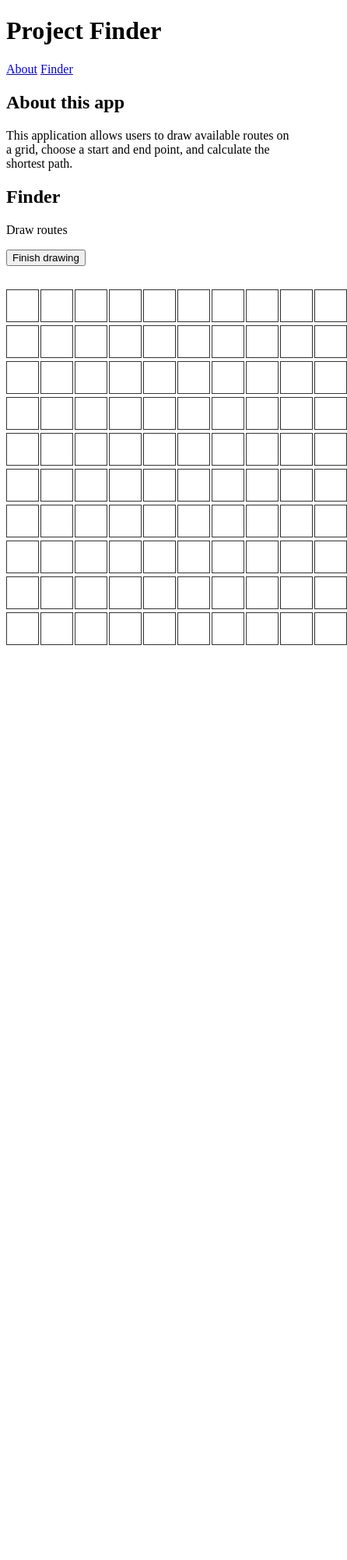
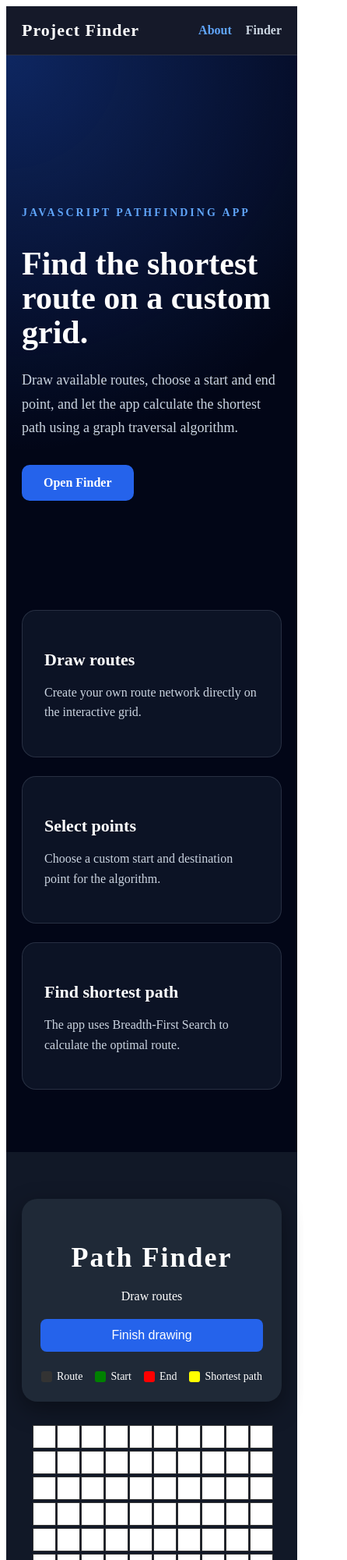
Before and after one commit to Kam9521/project-finder, a website with bundled scripts: page index.html in a window 390 px wide. Shown: the top 2000 px of the page at 78% size, 446 px wide, since content can reach past the window. Before the commit the page ends 844 px from the top, so only its background shows below. Built offline with nearby package versions, Linux system fonts and the light colour scheme.

Commit message:
Add responsive UI and About page

```diff
--- a/index.html
+++ b/index.html
@@ -1,15 +1,16 @@
-<!doctype html>
+<!DOCTYPE html>
 <html lang="en">
   <head>
-    <meta charset="utf-8" />
+    <meta charset="utf-8" >
     <title>Project Finder</title>
     <meta
       name="description"
       content="JavaScript app for finding the shortest route on a grid."
-    />
-    <meta name="viewport" content="width=device-width, initial-scale=1.0" />
+    >
+    <meta name="viewport" content="width=device-width, initial-scale=1.0" >
 
-    <link rel="stylesheet" href="dist/css/style.css" />
+    <link rel="stylesheet" href="dist/css/style.css" >
+    <link rel="stylesheet" href="https://unpkg.com/aos@2.3.4/dist/aos.css" >
   </head>
 
   <body>
@@ -25,28 +26,88 @@
     </header>
 
     <main id="pages">
-      <section id="home" class="page active">
-        <div class="container">
-          <h2>About this app</h2>
-          <p>
-            This application allows users to draw available routes on a grid,
-            choose a start and end point, and calculate the shortest path.
-          </p>
+      <section id="home" class="page active home">
+        <div class="home__hero">
+          <div class="home__content" data-aos="fade-right">
+            <p class="home__label">JavaScript Pathfinding App</p>
+
+            <h2 class="home__title">
+              Find the shortest route on a custom grid.
+            </h2>
+
+            <p class="home__description">
+              Draw available routes, choose a start and end point, and let the
+              app calculate the shortest path using a graph traversal algorithm.
+            </p>
+
+            <a href="#/finder" class="home__button">Open Finder</a>
+          </div>
+        </div>
+        <div class="home__features" data-aos="fade-up">
+          <div class="home__feature">
+            <h3>Draw routes</h3>
+
+            <p>
+              Create your own route network directly on the interactive grid.
+            </p>
+          </div>
+
+          <div class="home__feature">
+            <h3>Select points</h3>
+
+            <p>
+              Choose a custom start and destination point for the algorithm.
+            </p>
+          </div>
+
+          <div class="home__feature">
+            <h3>Find shortest path</h3>
+
+            <p>
+              The app uses Breadth-First Search to calculate the optimal route.
+            </p>
+          </div>
         </div>
       </section>
 
-      <section id="finder" class="page">
-        <div class="container">
-          <h2>Finder</h2>
+      <section id="finder" class="finder">
+        <div class="finder__content">
+          <h2 class="finder__title">Path Finder</h2>
+
           <p class="finder__message">Draw routes</p>
 
           <button type="button" class="btn finder__button">
             Finish drawing
           </button>
+          <div class="finder__legend">
+            <span
+              ><strong class="legend-box legend-box--route"></strong>
+              Route</span
+            >
+            <span
+              ><strong class="legend-box legend-box--start"></strong>
+              Start</span
+            >
+            <span
+              ><strong class="legend-box legend-box--end"></strong> End</span
+            >
+            <span
+              ><strong class="legend-box legend-box--path"></strong> Shortest
+              path</span
+            >
+          </div>
         </div>
       </section>
     </main>
 
     <script type="module" src="src/js/app.js"></script>
+    <script src="https://unpkg.com/aos@2.3.4/dist/aos.js"></script>
+
+    <script>
+      AOS.init({
+        duration: 800,
+        once: true,
+      });
+    </script>
   </body>
 </html>
--- a/package.json
+++ b/package.json
@@ -35,5 +35,8 @@
     "sass": "^1.99.0",
     "stylelint": "^17.11.1",
     "stylelint-scss": "^7.1.1"
+  },
+  "dependencies": {
+    "aos": "^2.3.4"
   }
 }
--- a/src/js/app.js
+++ b/src/js/app.js
@@ -1,4 +1,5 @@
 "use strict";
+
 
 import { select, classNames } from "./settings.js";
 
@@ -81,6 +82,7 @@ const app = {
     thisApp.initPages();
     thisApp.initHome();
     thisApp.initFinder();
+
   },
 };
 
--- a/src/sass/_layout.scss
+++ b/src/sass/_layout.scss
@@ -0,0 +1,48 @@
+.main-header {
+  position: sticky;
+  top: 0;
+  z-index: 10;
+  padding: 18px 20px;
+  background: rgba(2, 6, 23, 0.92);
+  backdrop-filter: blur(12px);
+  border-bottom: 1px solid rgba(148, 163, 184, 0.18);
+}
+
+.main-header .container {
+  display: flex;
+  justify-content: space-between;
+  align-items: center;
+  max-width: 1100px;
+  margin: 0 auto;
+}
+
+.main-header__title {
+  margin: 0;
+  color: #ffffff;
+  font-size: 22px;
+  letter-spacing: 1px;
+}
+
+.main-nav {
+  display: flex;
+  gap: 18px;
+}
+
+.main-nav a {
+  color: #cbd5e1;
+  font-weight: 700;
+  text-decoration: none;
+  transition: 0.3s;
+}
+
+.main-nav a:hover,
+.main-nav a.active {
+  color: #60a5fa;
+}
+.page {
+  display: none;
+}
+
+.page.active {
+  display: block;
+}
--- a/src/sass/pages/_finder.scss
+++ b/src/sass/pages/_finder.scss
@@ -1,8 +1,52 @@
+.finder {
+  min-height: 100vh;
+  padding: 60px 20px;
+  background: #111827;
+  color: #ffffff;
+}
+
+.finder__content {
+  max-width: 900px;
+  margin: 0 auto;
+  text-align: center;
+  padding: 40px;
+  border-radius: 20px;
+  background: #1f2937;
+  box-shadow: 0 10px 30px rgba(0, 0, 0, 0.4);
+}
+
+.finder__title {
+  margin-bottom: 20px;
+  font-size: 48px;
+  font-weight: 700;
+  letter-spacing: 2px;
+}
+
+.finder__message {
+  margin-bottom: 20px;
+  font-size: 20px;
+}
+
+.finder__button {
+  padding: 12px 24px;
+  border: none;
+  border-radius: 8px;
+  background: #2563eb;
+  color: #ffffff;
+  font-size: 16px;
+  cursor: pointer;
+  transition: 0.3s;
+}
+
+.finder__button:hover {
+  background: #1d4ed8;
+}
 .finder__grid {
   display: grid;
   grid-template-columns: repeat(10, 40px);
   gap: 4px;
   margin-top: 30px;
+  justify-content: center;
 }
 
 .finder__cell {
@@ -11,6 +55,12 @@
   border: 1px solid #333;
   background: #ffffff;
   cursor: pointer;
+  transition:
+    background 0.2s,
+    transform 0.2s;
+}
+.finder__cell:hover {
+  transform: scale(1.05);
 }
 .finder__cell--selected {
   background: #333;
@@ -26,3 +76,67 @@
 .finder__cell--end {
   background: red;
 }
+.finder__legend {
+  display: flex;
+  justify-content: center;
+  flex-wrap: wrap;
+  gap: 16px;
+  margin-top: 24px;
+  font-size: 14px;
+}
+
+.finder__legend span {
+  display: flex;
+  align-items: center;
+  gap: 6px;
+}
+
+.legend-box {
+  display: inline-block;
+  width: 14px;
+  height: 14px;
+  border-radius: 3px;
+}
+
+.legend-box--route {
+  background: #333;
+}
+
+.legend-box--start {
+  background: green;
+}
+
+.legend-box--end {
+  background: red;
+}
+
+.legend-box--path {
+  background: yellow;
+}
+@media (max-width: 768px) {
+  .finder__title {
+    font-size: 36px;
+  }
+
+  .finder__grid {
+    grid-template-columns: repeat(10, 28px);
+    gap: 3px;
+  }
+
+  .finder__cell {
+    width: 28px;
+    height: 28px;
+  }
+
+  .finder__content {
+    padding: 24px;
+  }
+
+  .finder__message {
+    font-size: 16px;
+  }
+
+  .finder__button {
+    width: 100%;
+  }
+}
--- a/src/sass/pages/_home.scss
+++ b/src/sass/pages/_home.scss
@@ -0,0 +1,99 @@
+.home {
+  min-height: 100vh;
+  padding: 80px 20px;
+  background:
+    radial-gradient(
+      circle at top left,
+      rgba(37, 99, 235, 0.35),
+      transparent 35%
+    ),
+    #020617;
+  color: #ffffff;
+}
+
+.home__hero {
+  display: flex;
+  align-items: center;
+  min-height: 70vh;
+  max-width: 1100px;
+  margin: 0 auto;
+}
+
+.home__content {
+  max-width: 720px;
+}
+
+.home__label {
+  margin-bottom: 18px;
+  color: #60a5fa;
+  font-size: 14px;
+  font-weight: 700;
+  letter-spacing: 3px;
+  text-transform: uppercase;
+}
+
+.home__title {
+  margin-bottom: 24px;
+  font-size: 64px;
+  line-height: 1.05;
+}
+
+.home__description {
+  margin-bottom: 32px;
+  color: #cbd5e1;
+  font-size: 20px;
+  line-height: 1.7;
+}
+
+.home__button {
+  display: inline-block;
+  padding: 14px 28px;
+  border-radius: 10px;
+  background: #2563eb;
+  color: #ffffff;
+  font-weight: 700;
+  text-decoration: none;
+  transition: 0.3s;
+}
+
+.home__button:hover {
+  background: #1d4ed8;
+}
+.home__features {
+  display: grid;
+  grid-template-columns: repeat(3, 1fr);
+  gap: 24px;
+  max-width: 1100px;
+  margin: 40px auto 0;
+}
+
+.home__feature {
+  padding: 28px;
+  border: 1px solid rgba(148, 163, 184, 0.2);
+  border-radius: 18px;
+  background: rgba(15, 23, 42, 0.8);
+}
+
+.home__feature h3 {
+  margin-bottom: 12px;
+  color: #ffffff;
+  font-size: 22px;
+}
+
+.home__feature p {
+  color: #cbd5e1;
+  line-height: 1.6;
+}
+@media (max-width: 768px) {
+  .home__title {
+    font-size: 42px;
+  }
+
+  .home__description {
+    font-size: 18px;
+  }
+
+  .home__features {
+    grid-template-columns: 1fr;
+  }
+}
```
Also changed, not shown: dist/css/style.css, 2 other files. Lines whose indentation alone changed are shown as unchanged.
